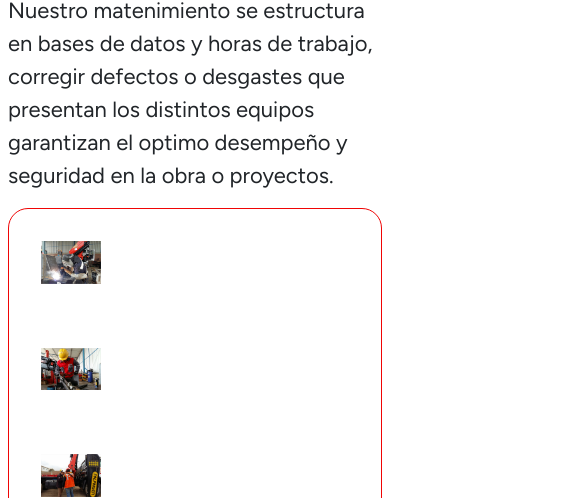
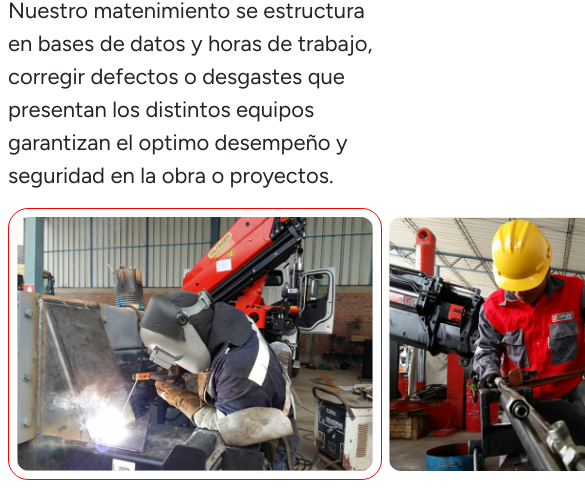
Before and after one commit to Osto0980/reyolis_proyecto-_report2, a website: page pages/servicios.html in a window 390 px wide. Shown: the part 130-628 px from the top of the page, 585 px wide, since content can reach past the window. Drawn offline with nearby package versions, Linux system fonts and the light colour scheme.

Commit message:
pagina_reyolis_entrega_final.

```diff
--- a/scss/_responsive.scss
+++ b/scss/_responsive.scss
@@ -1,19 +1,22 @@
 @media(max-width: 920px) {
 
-  .tarjetaTexto {
-    display: flex;
-    border: 1px solid rgb(240, 5, 5);
-    border-radius: 20px;
-    margin-bottom: 30px;
-    flex-direction: column;
+  .tarjetaTexto img {
+padding: 0.5rem !important;
+width: 100% !important;
+
+    // display: flex;
+    // border: 1px solid rgb(220, 45, 45);
+    // border-radius: 20px;
+    // margin-bottom: 30px;
+    // flex-direction: column;
 
 
-    & img{
-          border-radius: 20px;
-          padding: 2rem;
-          width: 100%;
+    // & img{
+    //       // border-radius: 20px;
+    //       padding: 0.5rem !important;
+    //       width: 100% !important;
 
-    }
+    // }
 
 
 
```
Also changed, not shown: css/style.css.
